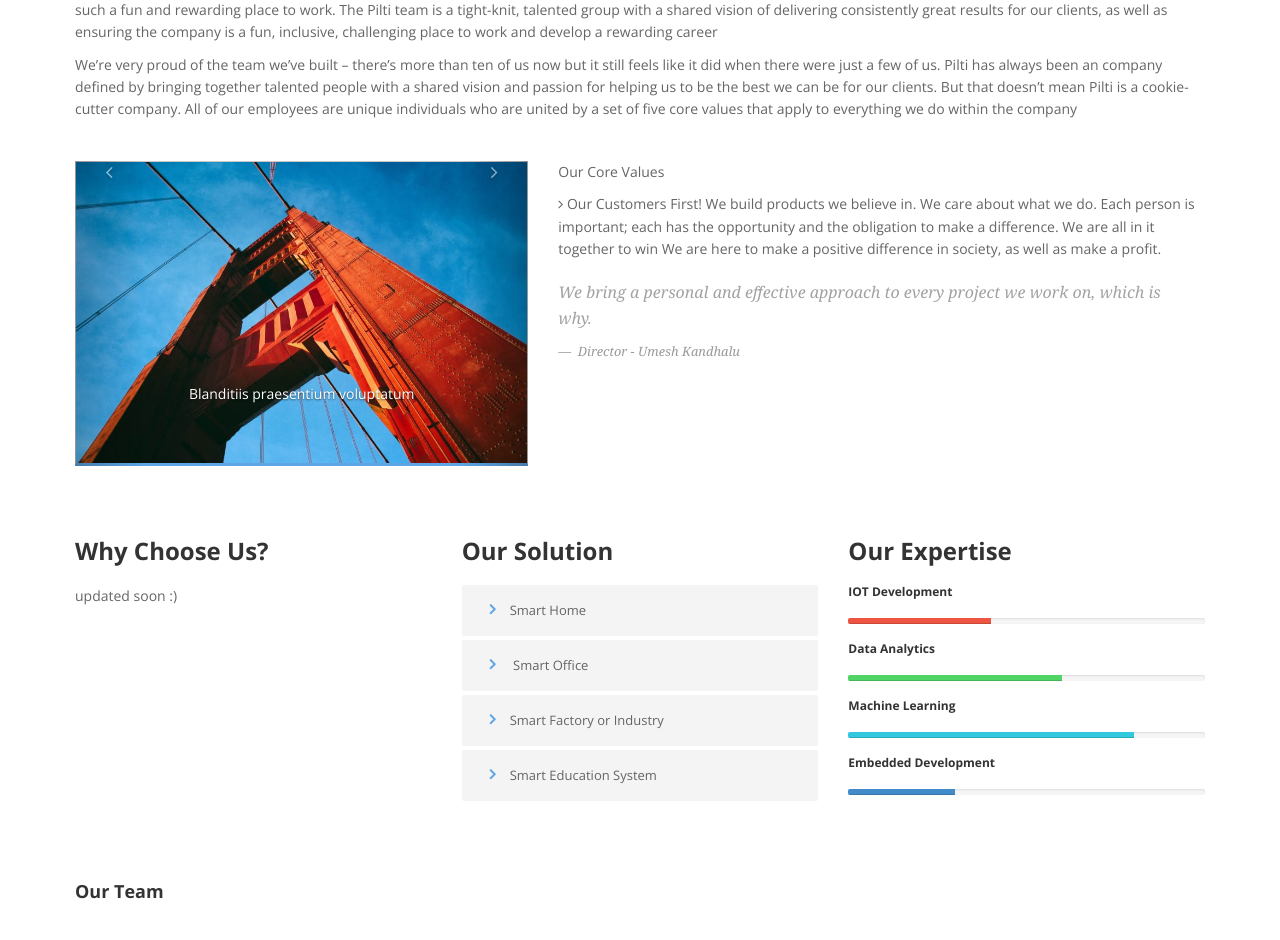
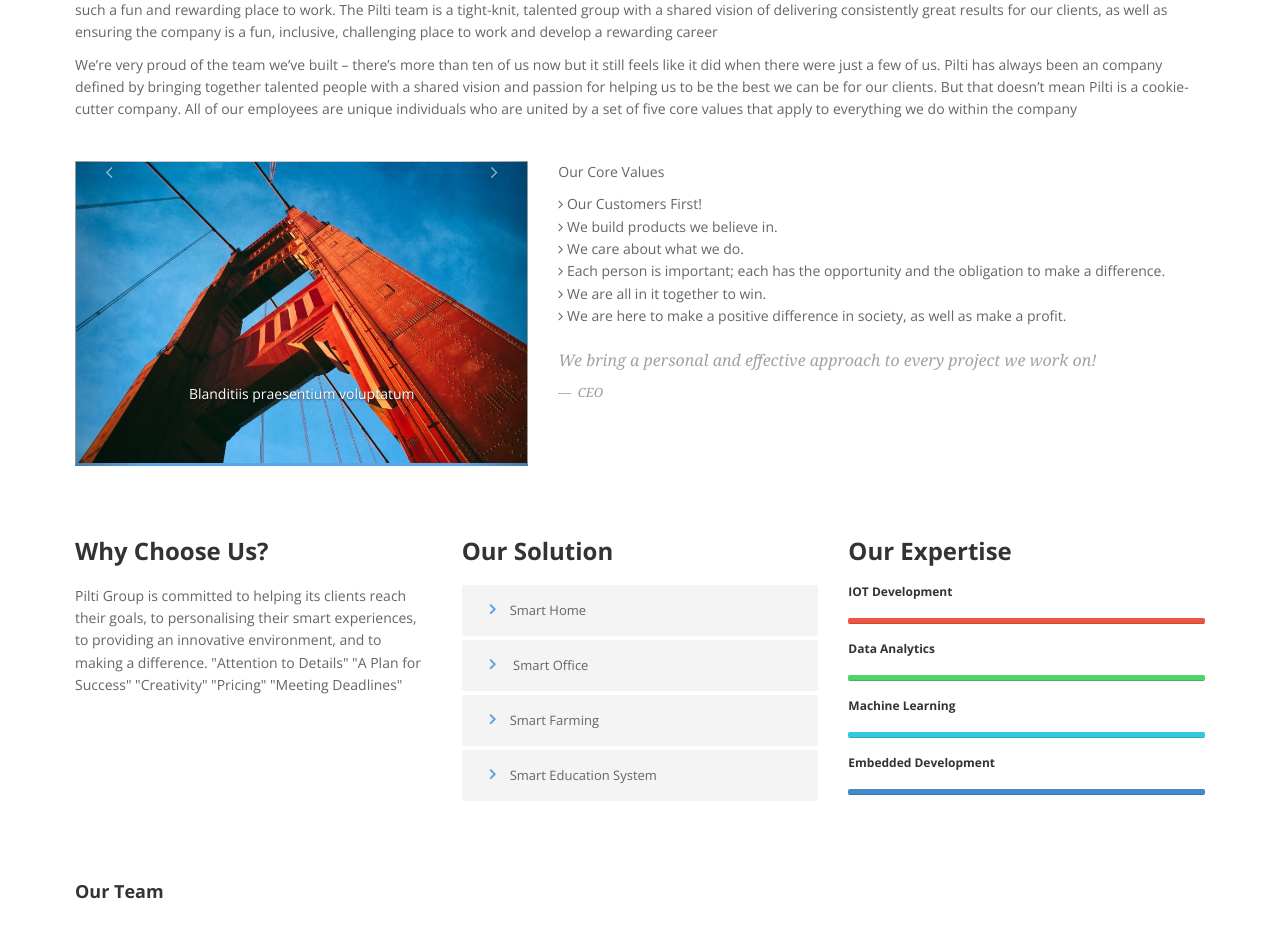
Before and after one commit to PiltiSmart/Piltiwebsite, a PHP site: page /about.php in a window 1280 px wide. Shown: the part 210-1150 px from the top of the page. Run offline with PHP 8.4, Linux system fonts and the light colour scheme; some libraries are stand-ins or nearby versions.

Commit message:
Text updated to multiple pages

```diff
--- a/about.php
+++ b/about.php
@@ -116,19 +116,37 @@
               <i class="fa fa-angle-right pr-10">
               </i>
 			  Our Customers First!
-              We build products we believe in.
+            </li>
+			<li>
+              <i class="fa fa-angle-right pr-10">
+              </i>
+			  We build products we believe in.
+            </li><li>
+              <i class="fa fa-angle-right pr-10">
+              </i>
 			  We care about what we do.
+            </li><li>
+              <i class="fa fa-angle-right pr-10">
+              </i>
 			  Each person is important; each has the opportunity and the obligation to make a difference.
-			  We are all in it together to win
+            </li>
+			</li><li>
+              <i class="fa fa-angle-right pr-10">
+              </i>
+			  We are all in it together to win.
+            </li>
+			</li><li>
+              <i class="fa fa-angle-right pr-10">
+              </i>
 			  We are here to make a positive difference in society, as well as make a profit.
             </li>
           </ul>
           <blockquote>
             <p>
-              We bring a personal and effective approach to every project we work on, which is why.
+              We bring a personal and effective approach to every project we work on!
             </p>
             <small>
-              Director - Umesh Kandhalu
+              CEO
             </small>
           </blockquote>
         </div>
@@ -141,7 +159,12 @@
 								<div class="block-heading-two">
 									<h3><span>Why Choose Us?</span></h3>
 								</div>
-								<p>updated soon :)
+								<p>Pilti Group is committed to helping its clients reach their goals, to personalising their smart experiences, to providing an innovative environment, and to making a difference.
+									"Attention to Details"
+									"A Plan for Success"
+									"Creativity"
+									"Pricing"
+									"Meeting Deadlines"
 								</p>
 							</div>
 							<div class="col-md-4">
@@ -163,7 +186,7 @@
 									 <div id="collapseOne-alt3" class="panel-collapse collapse">
 										<!-- Panel body -->
 										<div class="panel-body">
-										  updated soon :)
+										Fully managed smart home with Pilti smart devices. Optimization and Recommendations through Pilti’s AI capabilities.
 										</div>
 									 </div>
 								  </div>
@@ -177,7 +200,7 @@
 									 </div>
 									 <div id="collapseTwo-alt3" class="panel-collapse collapse">
 										<div class="panel-body">
-											updated soon :)
+										Fully Managed smart office with Pilti smart devices. Remote device management, monitoring, data analytics with IOT data, auto scheduling with pattern matching and early fault detection of devices using Pilti’s ML models and AI capabilities
 										</div>
 									 </div>
 								  </div>
@@ -185,13 +208,13 @@
 									 <div class="panel-heading">
 										<h4 class="panel-title">
 										  <a data-toggle="collapse" data-parent="#accordion-alt3" href="#collapseThree-alt3">
-											<i class="fa fa-angle-right"></i>Smart Factory or Industry
+											<i class="fa fa-angle-right"></i>Smart Farming
 										  </a>
 										</h4>
 									 </div>
 									 <div id="collapseThree-alt3" class="panel-collapse collapse">
 										<div class="panel-body">
-											updated soon :)
+										Fully managed smart farming with Pilti smart devices. Remote weather monitoring Remote device management, monitoring, data analytics with IOT data, auto scheduling with pattern matching and early fault detection of devices using Pilti’s ML models and AI capabilities.
 										</div>
 									 </div>
 								  </div>
@@ -205,7 +228,7 @@
 									 </div>
 									 <div id="collapseFour-alt3" class="panel-collapse collapse">
 										<div class="panel-body">
-											updated soon :)
+										Fully managed smart farming with Pilti smart devices. Virtual classrooms, student tracking wristbands, smart attendance, play based ap development and much more
 										</div>
 									 </div>
 								  </div>
@@ -221,26 +244,26 @@
 								<h6>IOT Development</h6>
 								<div class="progress pb-sm">
 								  <!-- White color (progress-bar-white) -->
-								  <div class="progress-bar progress-bar-red" role="progressbar" aria-valuenow="40" aria-valuemin="0" aria-valuemax="100" style="width: 40%">
-									 <span class="sr-only">40% Complete (success)</span>
+								  <div class="progress-bar progress-bar-red" role="progressbar" aria-valuenow="40" aria-valuemin="0" aria-valuemax="100" style="width: 100%">
+									 <span class="sr-only">100% Complete (success)</span>
 								  </div>
 								</div>
 								<h6>Data Analytics</h6>
 								<div class="progress pb-sm">
-								  <div class="progress-bar progress-bar-green" role="progressbar" aria-valuenow="60" aria-valuemin="0" aria-valuemax="100" style="width: 60%">
-									 <span class="sr-only">40% Complete (success)</span>
+								  <div class="progress-bar progress-bar-green" role="progressbar" aria-valuenow="60" aria-valuemin="0" aria-valuemax="100" style="width: 100%">
+									 <span class="sr-only">100% Complete (success)</span>
 								  </div>
 								</div>
 								<h6>Machine Learning</h6>
 								<div class="progress pb-sm">
-								  <div class="progress-bar progress-bar-lblue" role="progressbar" aria-valuenow="80" aria-valuemin="0" aria-valuemax="100" style="width: 80%">
-									 <span class="sr-only">40% Complete (success)</span>
+								  <div class="progress-bar progress-bar-lblue" role="progressbar" aria-valuenow="80" aria-valuemin="0" aria-valuemax="100" style="width: 100%">
+									 <span class="sr-only">100% Complete (success)</span>
 								  </div>
 								</div>
 								<h6>Embedded Development</h6>
 								<div class="progress pb-sm">
-								  <div class="progress-bar progress-bar-yellow" role="progressbar" aria-valuenow="30" aria-valuemin="0" aria-valuemax="100" style="width: 30%">
-									 <span class="sr-only">40% Complete (success)</span>
+								  <div class="progress-bar progress-bar-yellow" role="progressbar" aria-valuenow="30" aria-valuemin="0" aria-valuemax="100" style="width: 100%">
+									 <span class="sr-only">100% Complete (success)</span>
 								  </div>
 								</div>
 							</div>
```
Also changed, not shown: index.php (+10 -7 lines), pricing.php (+11 -11 lines).
